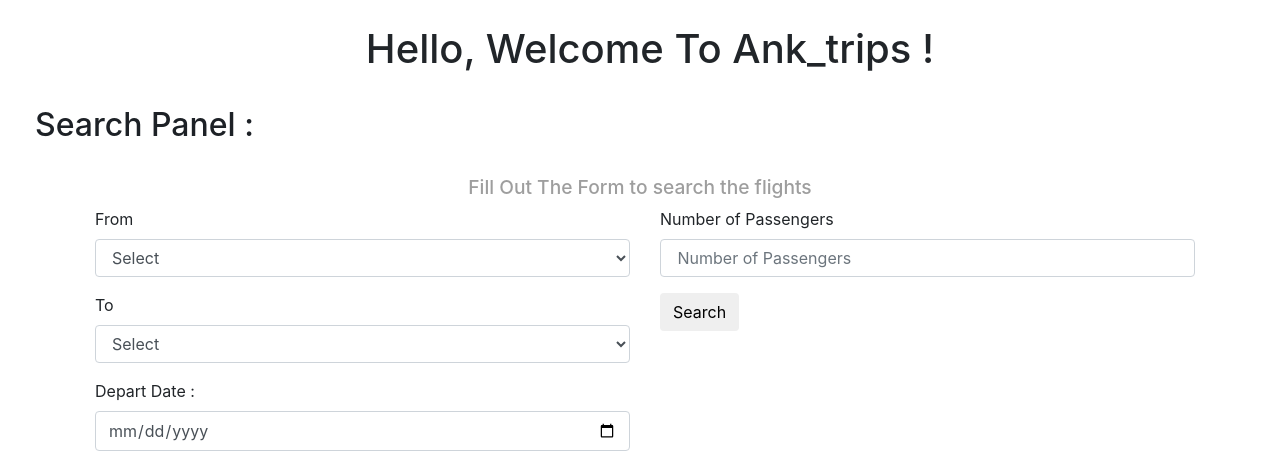
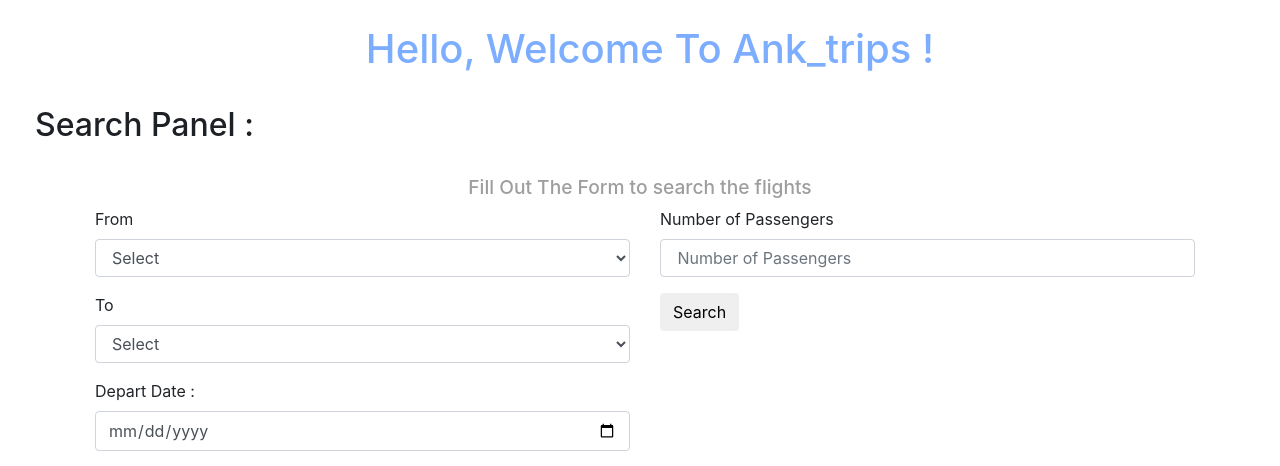
Before and after one commit to AnkDos/oneindia_pr, a PHP site: page / in a window 1280 px wide. Shown: the top 466 px of the page. Run offline with PHP 8.4, Linux system fonts and the light colour scheme; data that the repository does not hold is empty.

Commit message:
Changed <h1> color

```diff
--- a/index.php
+++ b/index.php
@@ -46,7 +46,8 @@ if(isset($_POST['search'])){
           h1{
               padding-left: 20px;
             padding-top: 25px;
-          }
+            color:#7cadff;
+            }
 
         h5 {
             color: #1d2126;
```
